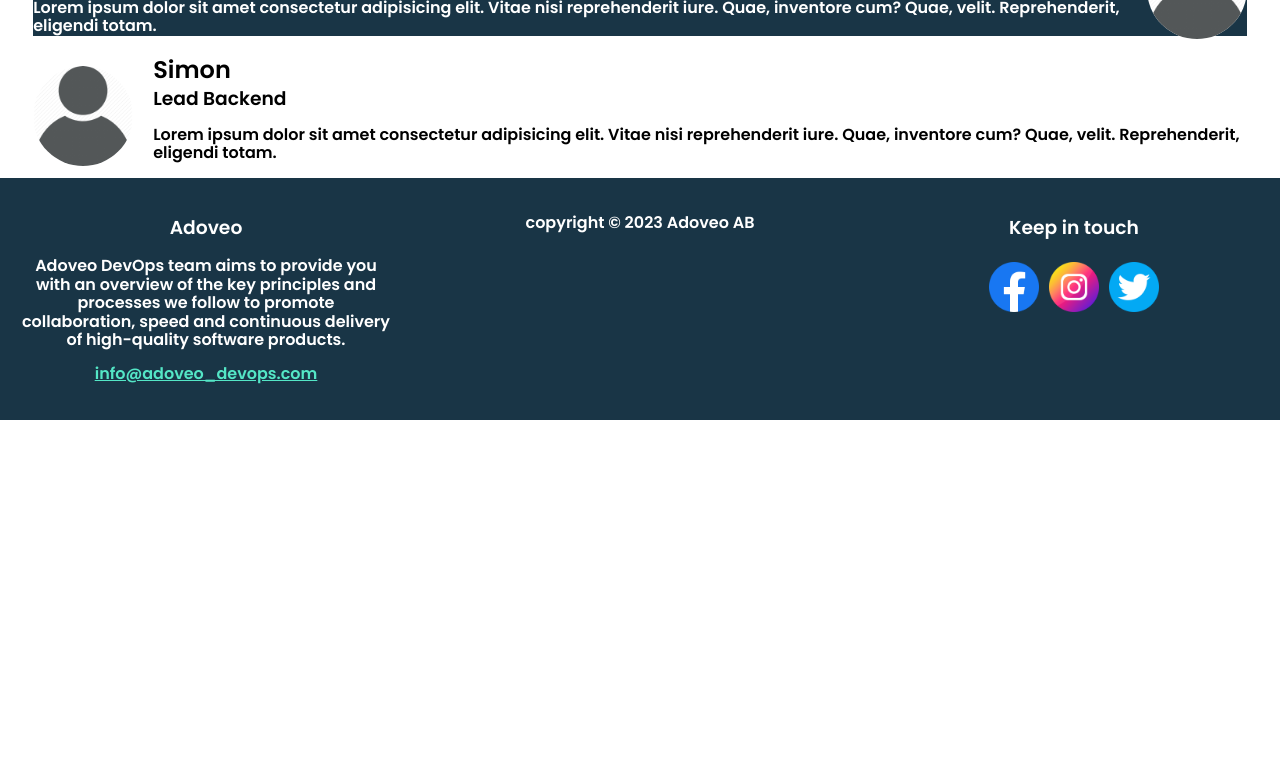
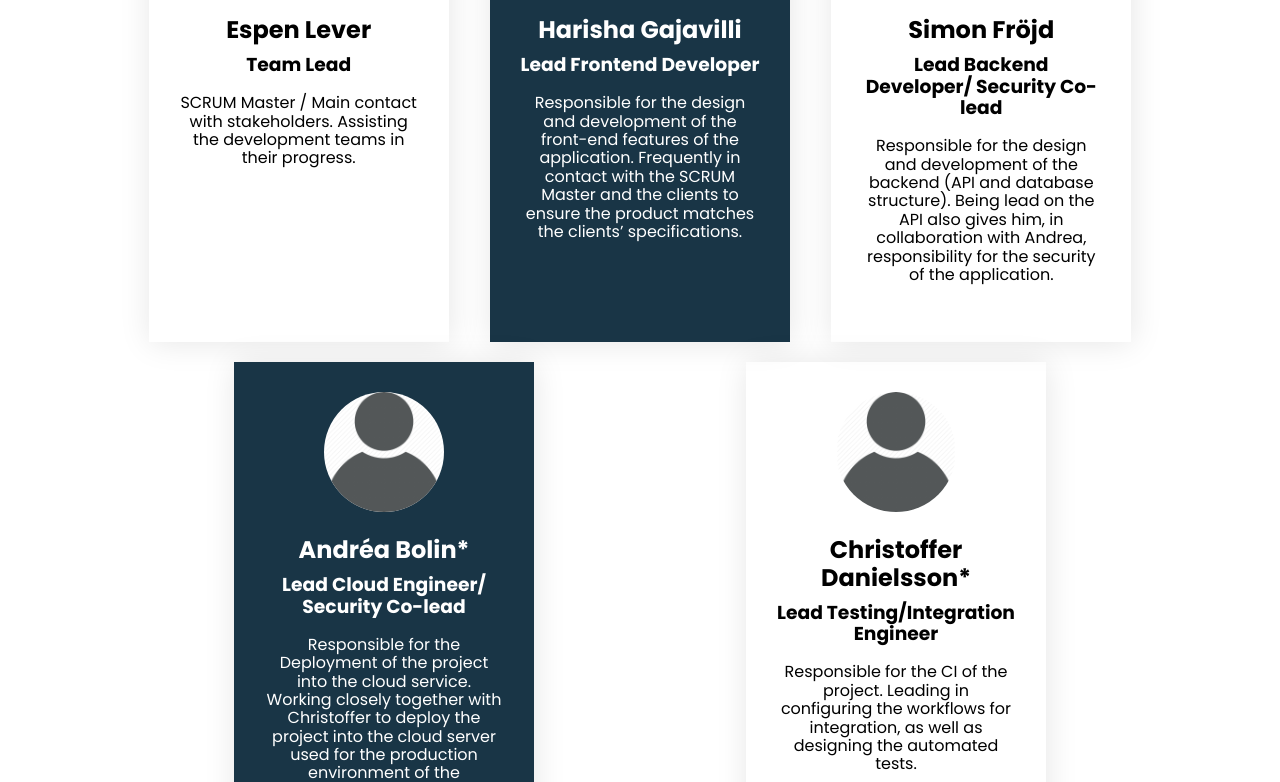
Before and after one commit to JamJarLid/devops-project, a React (Vite) app: page /om-oss in a window 1280 px wide. Shown: the part 400-1182 px from the top of the page. Before the commit the page ends 820 px from the top, so only its background shows below. Built offline with nearby package versions, Linux system fonts and the light colour scheme.

Commit message:
Finished the About Us page

```diff
--- a/src/AboutUs.jsx
+++ b/src/AboutUs.jsx
@@ -5,39 +5,67 @@ export default function AboutUs() {
 
   return (
     <>
-      <h2>ADOVEO DevOps Team</h2>
-      <h2>Möt teamet</h2>
+      <h2 class="team-title">ADOVEO DevOps Team</h2>
+      <h2 class="team-title">Möt teamet</h2>
+      <div class="profile-list">
         <div class="profile-1">
           <img src="images/profile picture.png"></img>
           <h2 class="profile-name">Espen Lever</h2>
           <h3 class="profile-title">Team Lead</h3>
           <p>
-          Lorem ipsum dolor sit amet consectetur adipisicing elit. Vitae nisi
-          reprehenderit iure. Quae, inventore cum? Quae, velit. Reprehenderit,
-          eligendi totam.
+            SCRUM Master / Main contact with stakeholders. Assisting the
+            development teams in their progress.
           </p>
         </div>
 
         <div className="profile-2">
           <img src="images/profile picture.png"></img>
-        <h2 class="profile-name">Harisha</h2>
-        <h3 class="profile-title">Lead Frontend</h3>
+          <h2 class="profile-name">Harisha Gajavilli</h2>
+          <h3 class="profile-title">Lead Frontend Developer</h3>
           <p>
-          Lorem ipsum dolor sit amet consectetur adipisicing elit. Vitae nisi
-          reprehenderit iure. Quae, inventore cum? Quae, velit. Reprehenderit,
-          eligendi totam.
+            Responsible for the design and development of the front-end features
+            of the application. Frequently in contact with the SCRUM Master and
+            the clients to ensure the product matches the clients’
+            specifications.
           </p>
         </div>
 
         <div className="profile-1">
           <img src="images/profile picture.png"></img>
-        <h2 class="profile-name">Simon</h2>
-        <h3 class="profile-title">Lead Backend</h3>
+          <h2 class="profile-name">Simon Fröjd</h2>
+          <h3 class="profile-title">
+            Lead Backend Developer/ Security Co-lead
+          </h3>
           <p>
-          Lorem ipsum dolor sit amet consectetur adipisicing elit. Vitae nisi
-          reprehenderit iure. Quae, inventore cum? Quae, velit. Reprehenderit,
-          eligendi totam.
+            Responsible for the design and development of the backend (API and
+            database structure). Being lead on the API also gives him, in
+            collaboration with Andrea, responsibility for the security of the
+            application.
           </p>
+        </div>
+
+        <div className="profile-2">
+          <img src="images/profile picture.png"></img>
+          <h2 class="profile-name">Andréa Bolin*</h2>
+          <h3 class="profile-title">Lead Cloud Engineer/ Security Co-lead</h3>
+          <p>
+            Responsible for the Deployment of the project into the cloud
+            service. Working closely together with Christoffer to deploy the
+            project into the cloud server used for the production environment of
+            the application. Also working closely with Simon to ensure security
+            through the cloud deployment.
+          </p>
+        </div>
+
+        <div className="profile-1">
+          <img src="images/profile picture.png"></img>
+          <h2 class="profile-name">Christoffer Danielsson*</h2>
+          <h3 class="profile-title">Lead Testing/Integration Engineer</h3>
+          <p>
+            Responsible for the CI of the project. Leading in configuring the
+            workflows for integration, as well as designing the automated tests.
+          </p>
+        </div>
       </div>
     </>
   );
--- a/src/css/about-us.css
+++ b/src/css/about-us.css
@@ -1,47 +1,85 @@
+.profile-list{
+  margin: 0 auto;
+  position: relative;
+  margin-bottom: 100px;
+}
+.team-title {
+  text-align: center;
+  margin-bottom: 40px;
+}
 .profile-1 {
-  height: fit-content;
+  padding: 30px;
+  box-shadow: 1px 1px 30px rgba(0, 0, 0, 0.1);
+  margin-bottom: 20px;
+  margin-left: auto;
+  margin-right: auto;
+  text-align: center;
   width: 100%;
 }
 
 .profile-1 img {
-  float: left;
-  margin-right: 20px;
-  margin-top: 10px;
-  height: 100px;
-  background-color: white;
+  width: 120px;
   border-radius: 50%;
 }
 
 .profile-1 h2 {
-  display:flex;
-  margin-bottom: 5px;
+  margin-bottom: 0;
 }
 
 .profile-1 h3 {
-  display: inline;
+  margin-top: 10px;
+}
+
+.profile-1 p {
 }
 
 .profile-2 {
-  height: fit-content;
+  padding: 30px;
+  box-shadow: 1px 1px 30px rgba(0, 0, 0, 0.1);
+  margin-bottom: 20px;
+  margin-left: auto;
+  margin-right: auto;
+  text-align: center;
   width: 100%;
   background-color: #193546;
   color: white;
 }
 
 .profile-2 img {
-  height: 100px;
-  float: right;
-  margin-top: 10px;
-  margin-left: 20px;
+  width: 120px;
   background-color: white;
   border-radius: 50%;
 }
 
 .profile-2 h2 {
-  display:flex;
-  margin-bottom: 5px;
+  margin-bottom: 0;
 }
 
 .profile-2 h3 {
-  display: inline;
+  margin-top: 10px;
 }
+.profile-2 p {
+}
+
+@media (min-width: 768px) {
+  .profile-list{
+    display: flex;
+    flex-wrap: wrap;
+    justify-content: space-between;
+    max-width: 1024px;
+    padding: auto;
+    margin-left: auto;
+    margin-right: auto;
+  }
+
+  .profile-1, .profile-2 {
+    width: 300px;
+    height: 500px;
+  }
+}
+
+@media (min-width: 1336px){
+  .profile-1, .profile-2 {
+    width: 320px;
+  }
+}
--- a/src/css/style.css
+++ b/src/css/style.css
@@ -1,5 +1,5 @@
 /* change to your own choice of fonts */
-@import url('https://fonts.googleapis.com/css2?family=Poppins:wght@600&display=swap');
+@import url('https://fonts.googleapis.com/css2?family=Poppins:ital,wght@0,100;0,200;0,300;0,400;0,500;0,600;0,700;0,800;0,900;1,100;1,200;1,300;1,400;1,500;1,600;1,700;1,800;1,900&display=swap');
 
 @import 'normalize.css';
 @import 'header.css';
@@ -17,5 +17,4 @@ body {
 
 main {
   max-width: 100%;
-  margin: 0 auto;
 }
```
Lines whose indentation alone changed are shown as unchanged.
